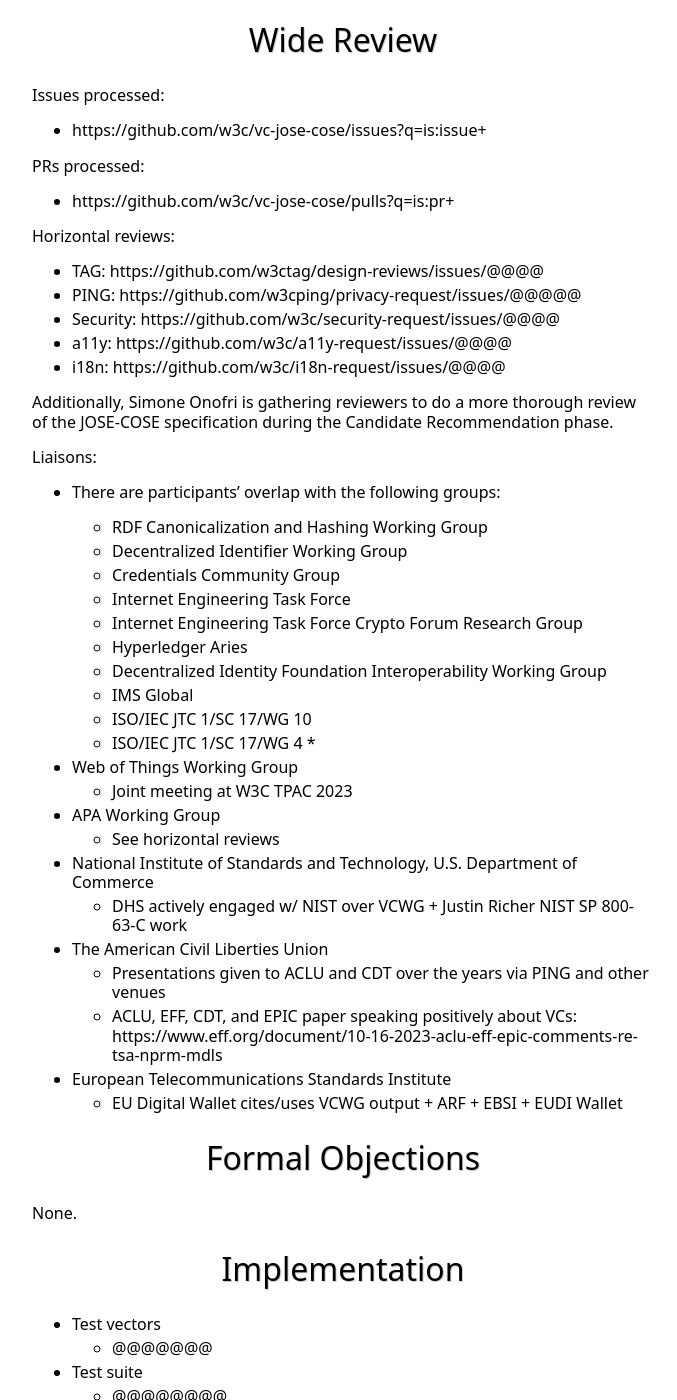
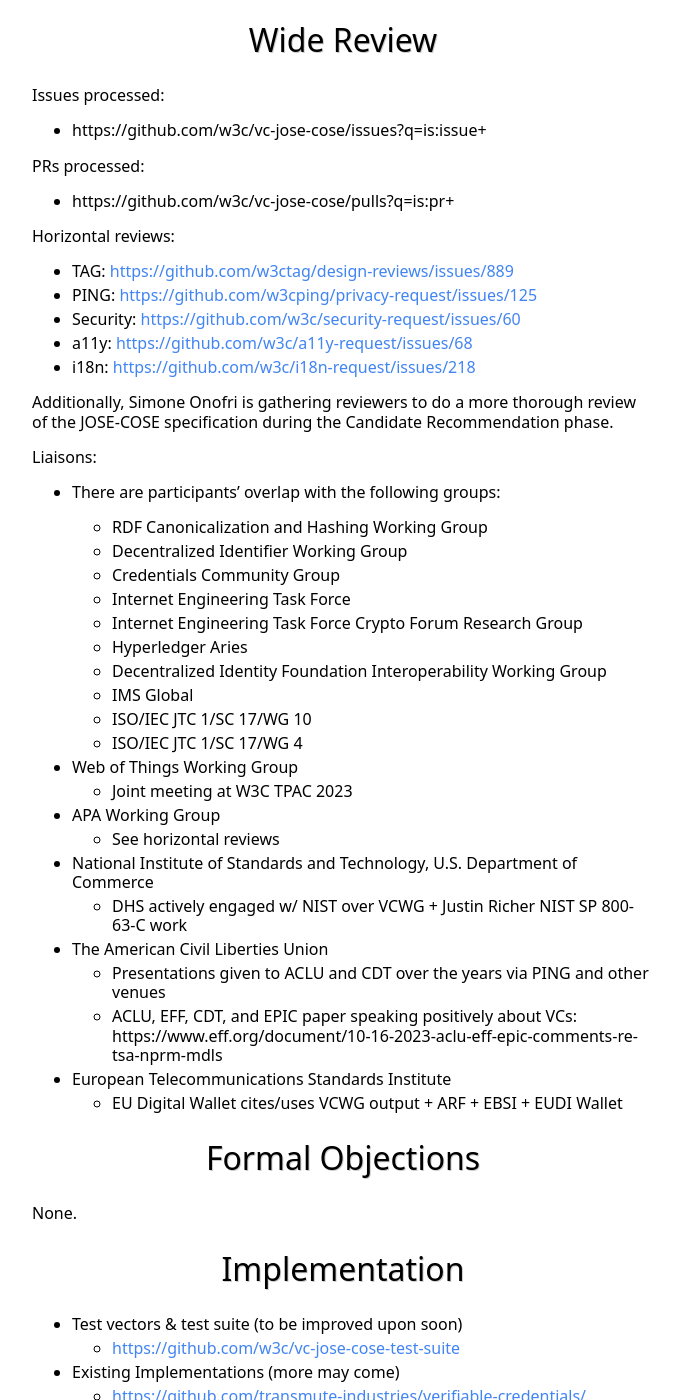
Before and after one commit to w3c/verifiable-credentials, a Jekyll site: the page built from admin/CR-jose-cose-2024/Approval_request.md, in a window 1280 px wide and 1400 px high, scrolled down 1387 px. Shown: the whole window, without its empty margins (241-918 px from the left). Built offline with Jekyll 4.4.1, drawn with Linux system fonts in a browser that asks for light colours; some web fonts are replaced; our own code applies the rules of GitHub Pages for plain Markdown files; some of the changed lines change nothing that is shown; some of the changed text lies outside the part shown.

Commit message:
Update Approval_request.md

```diff
--- a/admin/CR-jose-cose-2024/Approval_request.md
+++ b/admin/CR-jose-cose-2024/Approval_request.md
@@ -49,11 +49,11 @@
 - https://github.com/w3c/vc-jose-cose/pulls?q=is:pr+
 
 Horizontal reviews:
-* TAG: https://github.com/w3ctag/design-reviews/issues/@@@@
-* PING: https://github.com/w3cping/privacy-request/issues/@@@@@
-* Security: https://github.com/w3c/security-request/issues/@@@@
-* a11y: https://github.com/w3c/a11y-request/issues/@@@@
-* i18n: https://github.com/w3c/i18n-request/issues/@@@@
+* TAG: [https://github.com/w3ctag/design-reviews/issues/889]()
+* PING: [https://github.com/w3cping/privacy-request/issues/125]()
+* Security: [https://github.com/w3c/security-request/issues/60]()
+* a11y: [https://github.com/w3c/a11y-request/issues/68]()
+* i18n: [https://github.com/w3c/i18n-request/issues/218]()
 
 Additionally, Simone Onofri is gathering reviewers to do a more thorough review of the JOSE-COSE specification during the Candidate Recommendation phase.
 
@@ -71,7 +71,7 @@
   * IMS Global
   * ISO/IEC JTC 1/SC 17/WG 10
   * ISO/IEC JTC 1/SC 17/WG 4
-  *
+
 * Web of Things Working Group
   * Joint meeting at W3C TPAC 2023
 
@@ -95,13 +95,11 @@
 
 # Implementation
 
-* Test vectors
-  * @@@@@@@
-* Test suite
-  * @@@@@@@@
+* Test vectors & test suite (to be improved upon soon)
+  * [https://github.com/w3c/vc-jose-cose-test-suite]()
 * Existing Implementations (more may come)
-  * @@@@@@@
-  * @@@@@@@@
+  * [https://github.com/transmute-industries/verifiable-credentials/]()
+  * More to come from TBD and Mesur.io
 
 # Patent disclosures
 
```
